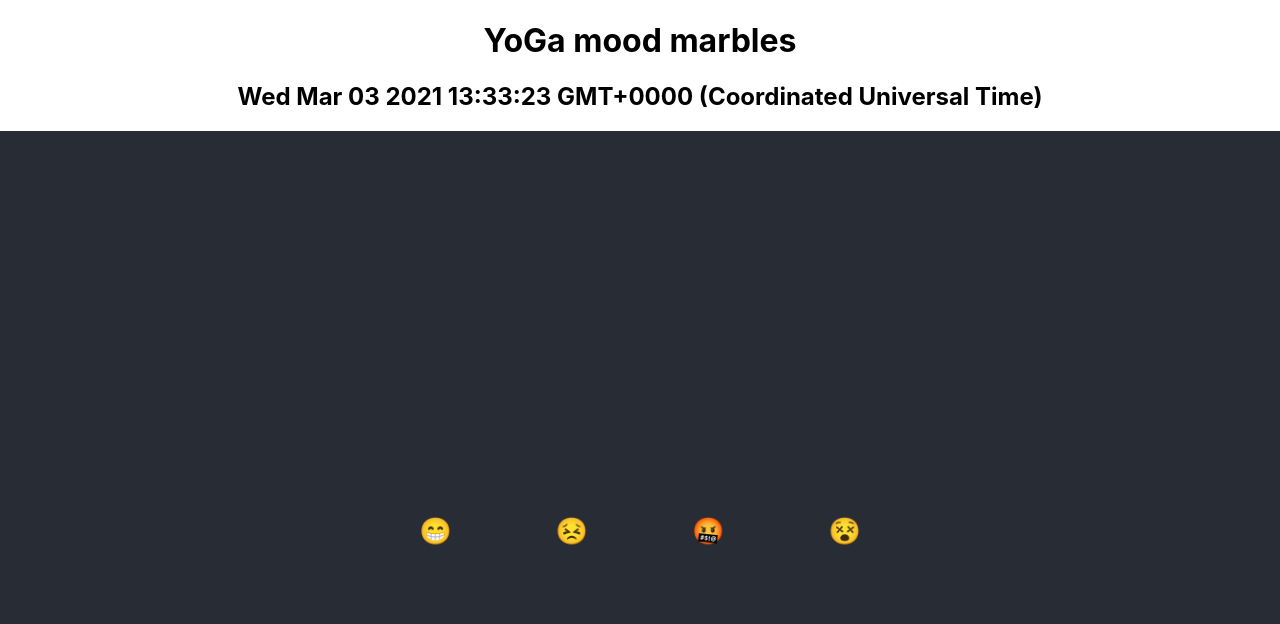
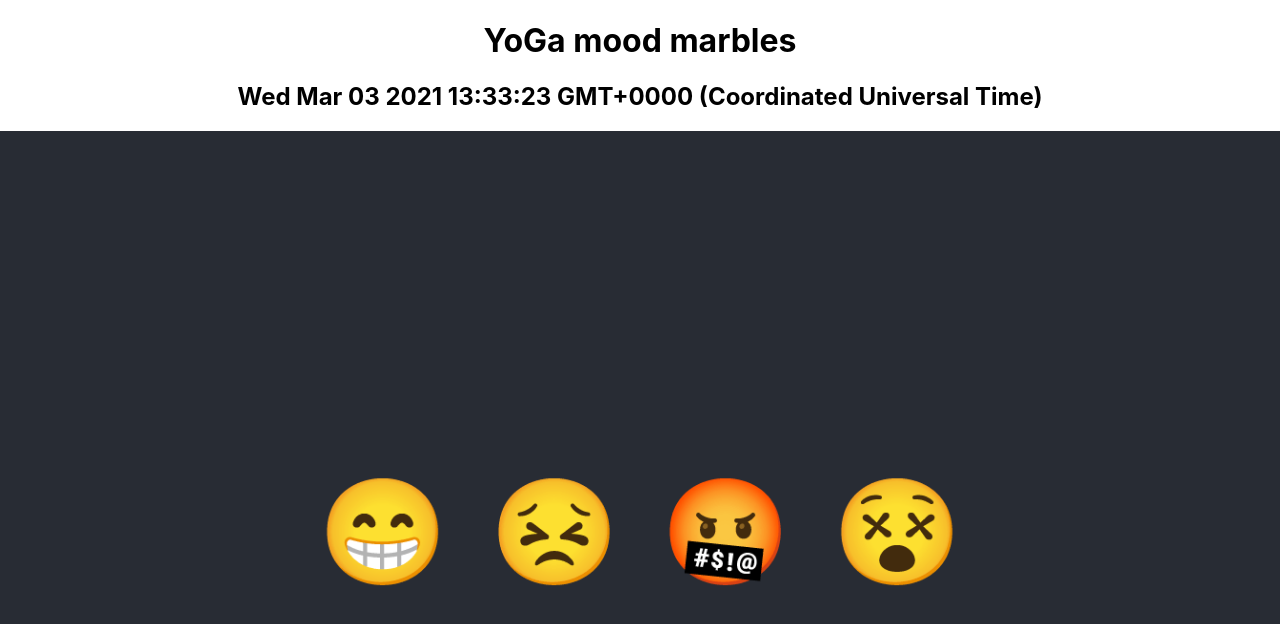
Before and after one commit to AntoTheBug/gwolf-reservation, a React (Create React App) app: page / in a window 1280 px wide. Shown: the top 624 px of the page. Built offline with nearby package versions, Linux system fonts and the light colour scheme.

Commit message:
Style marbles

```diff
--- a/src/containers/MoodGrid.tsx
+++ b/src/containers/MoodGrid.tsx
@@ -5,7 +5,9 @@ import {makeStyles} from "@material-ui/core/styles";
 const useStyles = makeStyles( {
     mood: {
         float: 'left',
-        margin: '2em 2em'
+        margin: '0.5em 0.2em',
+        cursor: 'pointer',
+        fontSize: '4em'
     }
 })
 
```
